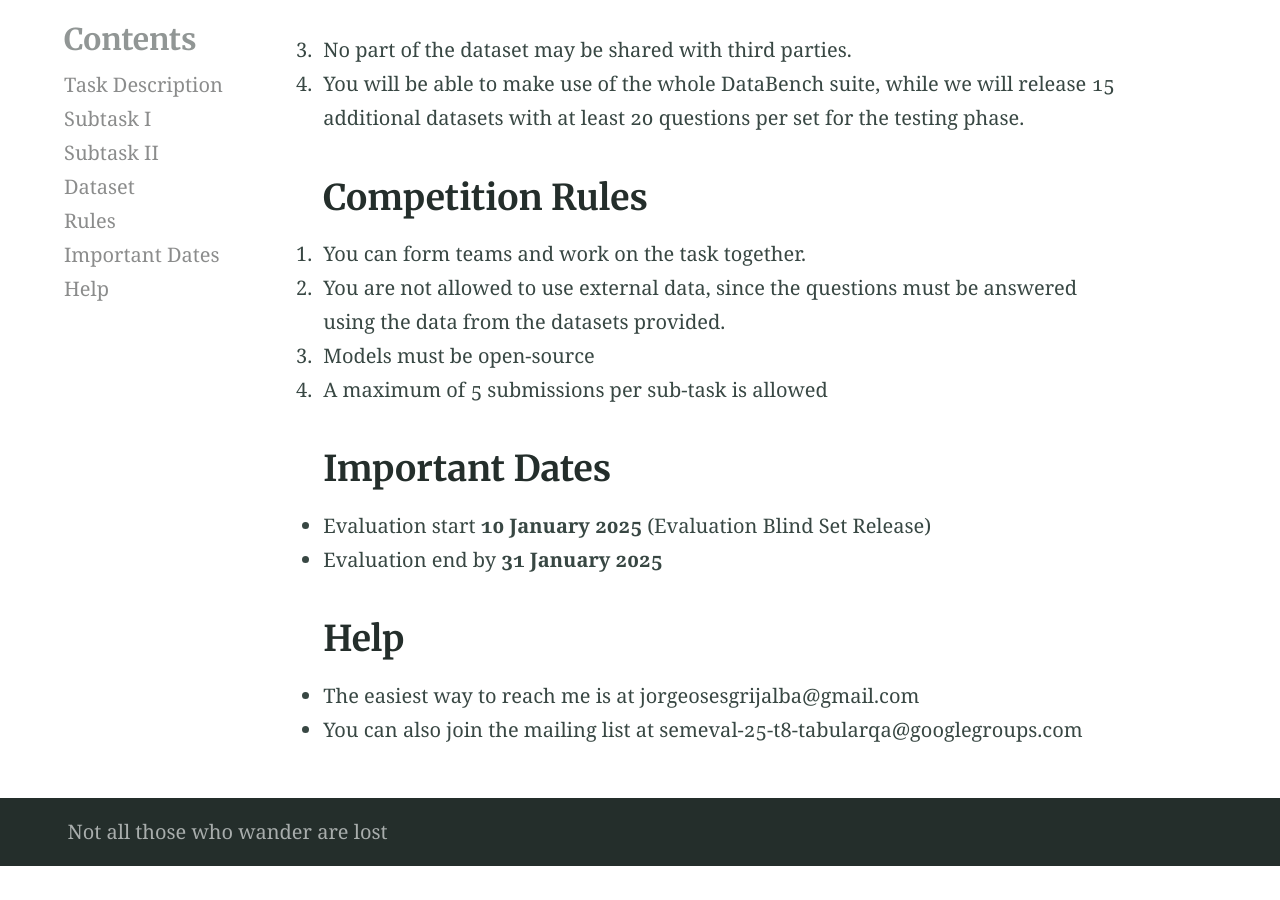
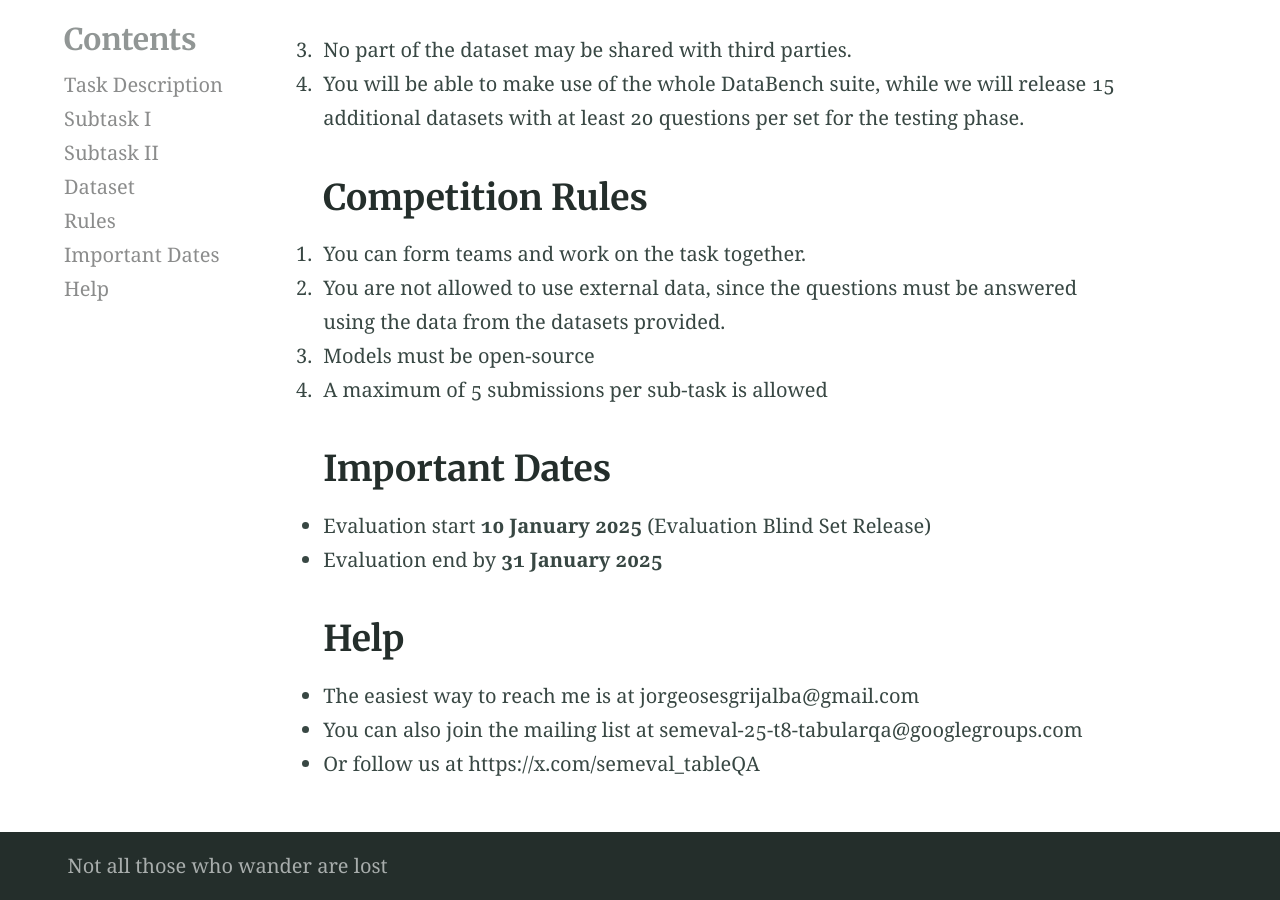
Before and after one commit to jorses/jorses.github.io, a Jekyll site: the page built from semeval.md, in a window 1280 px wide and 900 px high, scrolled down 2430 px. Built offline with Jekyll 4.4.1, drawn with Linux system fonts in a browser that asks for light colours; before the commit the page ends 3296 px from its top, so only the background shows below that.

Commit message:
Update semeval.md

```diff
--- a/semeval.md
+++ b/semeval.md
@@ -76,3 +76,4 @@ Citation:
 
 - The easiest way to reach me is at jorgeosesgrijalba@gmail.com
 - You can also join the mailing list at semeval-25-t8-tabularqa@googlegroups.com
+- Or follow us at https://x.com/semeval_tableQA
```
